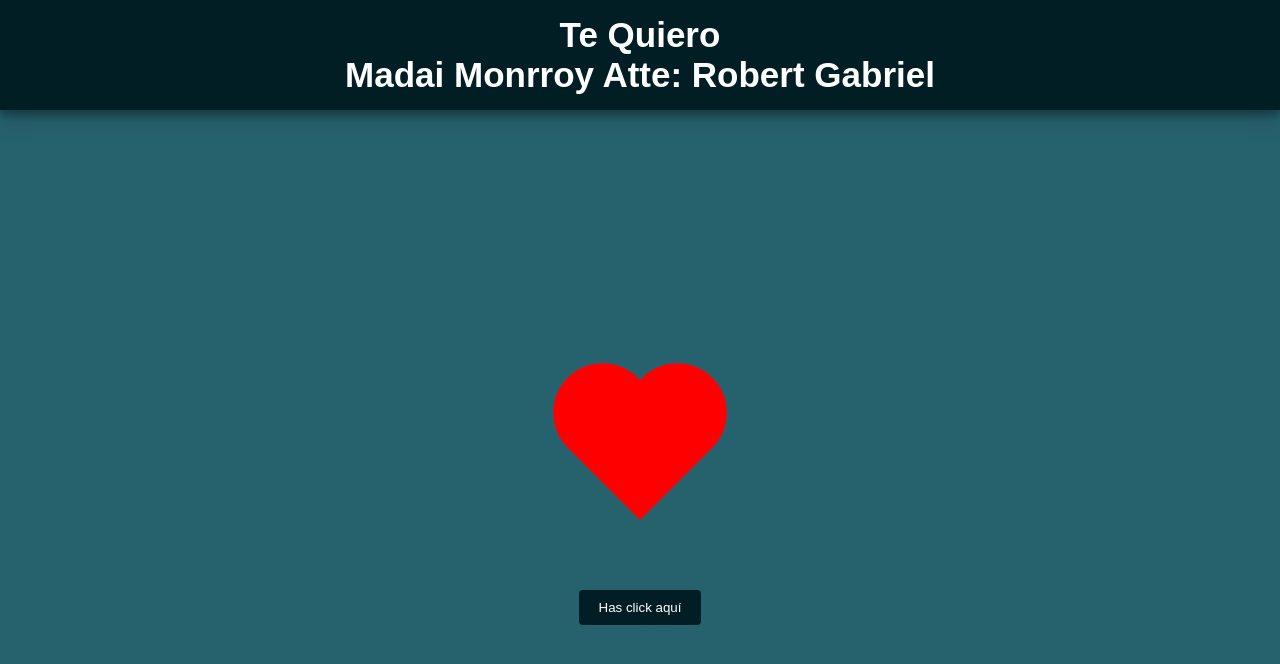
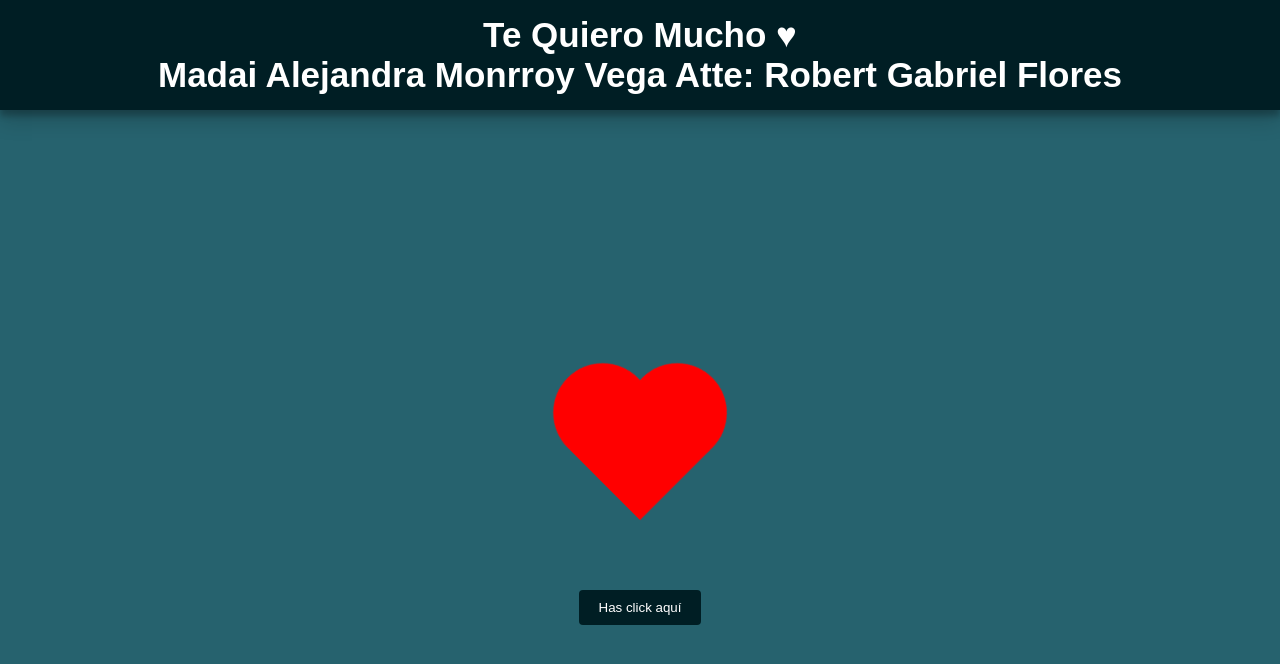
Before and after one commit to r-gabriel-f/rosa, a React (Create React App) app: page / in a window 1280 px wide. Shown: the top 664 px of the page. Built offline with nearby package versions, Linux system fonts and the light colour scheme.

Commit message:
se agrego nombre completo

```diff
--- a/src/components/Rosa.js
+++ b/src/components/Rosa.js
@@ -6,8 +6,9 @@ export const Rosa = () => {
   return (
     <div className="back">
       <div className="bday">
-        Te Quiero<br></br>
-        Madai Monrroy Atte: Robert Gabriel
+        Te Quiero Mucho ♥<br></br>
+        Madai Alejandra Monrroy Vega
+        Atte: Robert Gabriel Flores
       </div>
       <div className="heart"></div>
       <footer>
```
